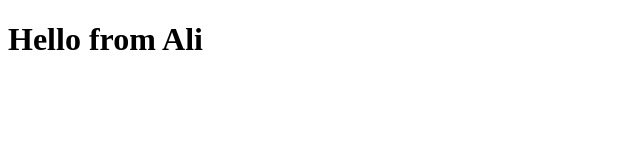
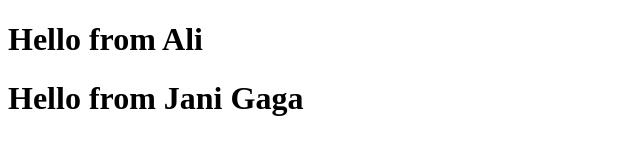
Before and after one commit to aliraza114/Bootcamp-2020, a plain HTML site: page index.html in a window 1280 px wide. Shown: the whole page, without its empty margins (0-640 px from the left). Drawn offline with Linux system fonts and the light colour scheme.

Commit message:
another update

```diff
--- a/index.html
+++ b/index.html
@@ -7,5 +7,6 @@
 </head>
 <body>
     <h1>Hello from Ali</h1>
+    <h1>Hello from Jani Gaga</h1>
 </body>
 </html>
```
